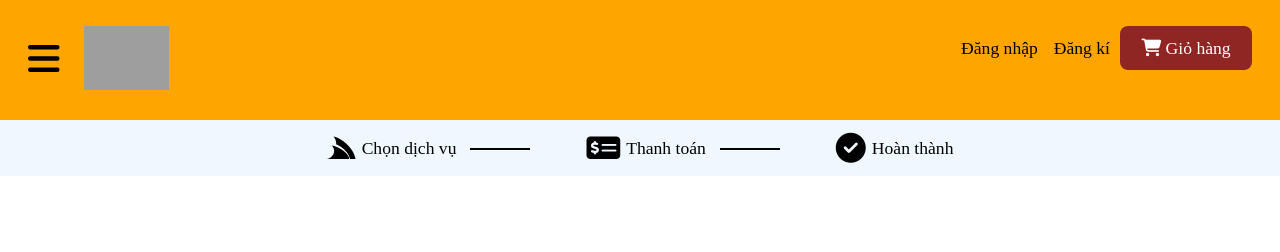
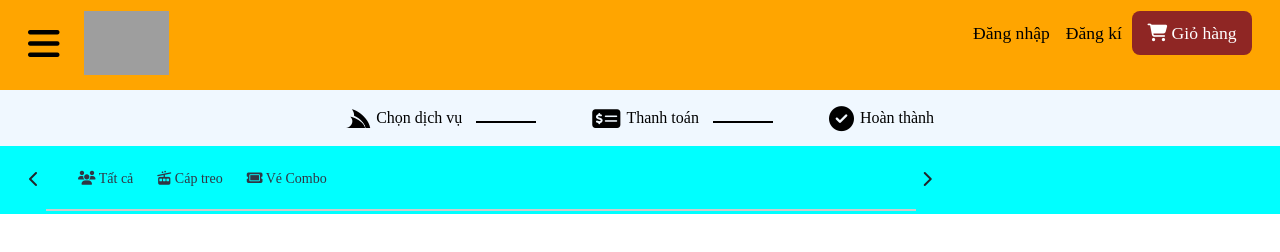
Before and after one commit to huygamcha/bana, a plain HTML site: page index.html in a window 1280 px wide. Drawn offline with nearby package versions, Linux system fonts and the light colour scheme; grey boxes are pictures that could not be loaded.

Commit message:
add content-header-options

```diff
--- a/assest/css/grid.css
+++ b/assest/css/grid.css
@@ -5,8 +5,6 @@
 }
 
 .grid.wide {
-    /* class wide chỉ dùng cho grid
-    để giới hạn chiều ngang tối đa */
     max-width: 1200px;
     margin: 0 auto;
 }
@@ -16,11 +14,9 @@
     flex-wrap: wrap;
     margin-left: -4px;
     margin-right: -4px;
-    /* nhường chỗ để co padding */
 }
 
 .row.no-gutters {
-    /* loại bỏ khoảng thừa */
     margin-left: 0;
     margin-right: 0;
 }
@@ -100,7 +96,6 @@
 }
 
 .c-o-1 {
-    /* tạo khoảng cách */
     margin-left: 8.33333%;
 }
 
--- a/assest/css/main.css
+++ b/assest/css/main.css
@@ -1,9 +1,11 @@
 * {
+    box-sizing: border-box;
     padding: 0;
     margin: 0;
 }
+/*B header */
 .header{
-    height: 120px;
+    height: 90px;
     background-color: orange;
     display: flex;
     align-items: center;
@@ -60,8 +62,10 @@
     width: 120px;
     text-align: center;
 }
+/*E header */
 
-/* Sub-header */
+
+/*B Sub-header */
 .sub-header{
     height: 56px;
     background-color: aliceblue;
@@ -69,6 +73,7 @@
     align-items: center;
 }
 .sub-header-list{
+    /* padding-left: 0; */
     display: flex;
     list-style: none;
     text-decoration: none;
@@ -76,7 +81,7 @@
 }
 .sub-header-item{
     line-height: 24px;
-    font-size: 1.1rem;
+    font-size: 1rem;
     display: flex;
     align-items: center;
 }
@@ -101,8 +106,50 @@
 }
 .sub-header-item-icon{
     margin-right: 6px;
-    font-size: 30px;
+    font-size: 25px;
 }
-.sub-header-item:nth-child(1){
+/*E Sub-header */
+.content-header{
+    display: flex;
+    align-items: center;
+    height: 68px;
+    background-color: aqua;
+}
+
+/*B content-header */
+.content-header-options{
+    list-style: none;
+    display: flex;
+    font-size: 14px;
+    color: #303644;
+}
+.content-header-options-item{
+    padding-right: 24px;
+    cursor: pointer;
+}
+.content-header-options{
+    position: relative;
+}
+.content-header-options::after{
+    content: "";
+    display: block;
+    position: absolute;
+    height: 12px;
+    width: 870px;
+    border-bottom: 2px solid #ccc;
+    top: 26px;
+    right: -565px;
+}
+.content-header-list{
+    display: flex;
+}
+.content-header-options-item-left{
+    margin-left: -12px;
+    margin-right: 38px;
+    color: #212529;
+}
+.content-header-options-item-right{
+    margin-left: 570px;
+    color: #212529;
 
 }
--- a/index.html
+++ b/index.html
@@ -4,7 +4,7 @@
     <meta charset="UTF-8">
     <meta http-equiv="X-UA-Compatible" content="IE=edge">
     <meta name="viewport" content="width=device-width, initial-scale=1.0">
-    <title>Document</title>
+    <title>BANA</title>
 
     <link rel="stylesheet" href="https://cdnjs.cloudflare.com/ajax/libs/normalize/8.0.1/normalize.min.css" integrity="sha512-NhSC1YmyruXifcj/KFRWoC561YpHpc5Jtzgvbuzx5VozKpWvQ+4nXhPdFgmx8xqexRcpAglTj9sIBWINXa8x5w==" crossorigin="anonymous" referrerpolicy="no-referrer" />
     <!-- để set css mặc định -->
@@ -16,7 +16,9 @@
     <!-- Nhung font css -->
 </head>
 <body>
+
     <div class="app">
+        <!-- Header -->
         <div class="header">
             <div class="grid wide">
                 <nav class="header-nav row">
@@ -45,7 +47,6 @@
 
             </div>
         </div>
-
         <!-- Sub-header -->
         <div class="sub-header ">
             <div class="grid wide">
@@ -63,6 +64,43 @@
                 </ul>
             </div>
         </div>
+
+        <div class="content">
+            <div class="content-header">
+                <div class="grid wide">
+                    <div class="row">
+                            <div class="content-header-list col c-9">
+                                <div class="content-header-options-item-left">
+                                    <i class="fa-solid fa-chevron-left"></i>
+                                </div>
+                                <ul class="content-header-options">
+                                    <li class="content-header-options-item">
+                                        <i class="fa-solid fa-users"></i>
+                                        Tất cả</li>
+                                    <li class="content-header-options-item">
+                                        <i class="fa-solid fa-cable-car"></i>
+                                        Cáp treo</li>
+                                    <li class="content-header-options-item">
+                                      <i class="fa-sharp fa-solid fa-ticket"></i>
+                                        Vé Combo</li>
+                                </ul>
+                                <div class="content-header-options-item-right">
+                                    <i class="fa-solid fa-chevron-right"></i>
+                                </div>
+                            </div>
+
+
+
+                            <div class="col c-3">
+
+                            </div>
+                    </div>
+                </div>
+            </div>
+        </div>
+
+
     </div>
+
 </body>
 </html>
```
